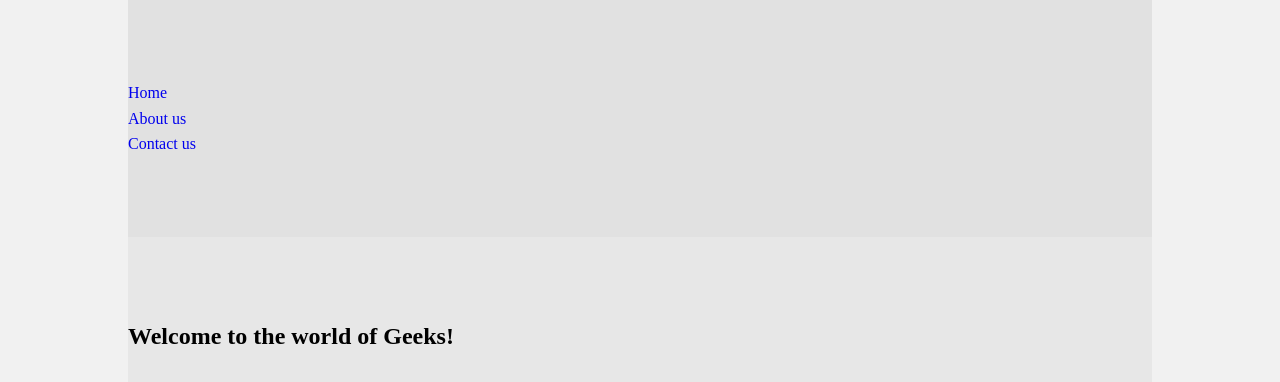
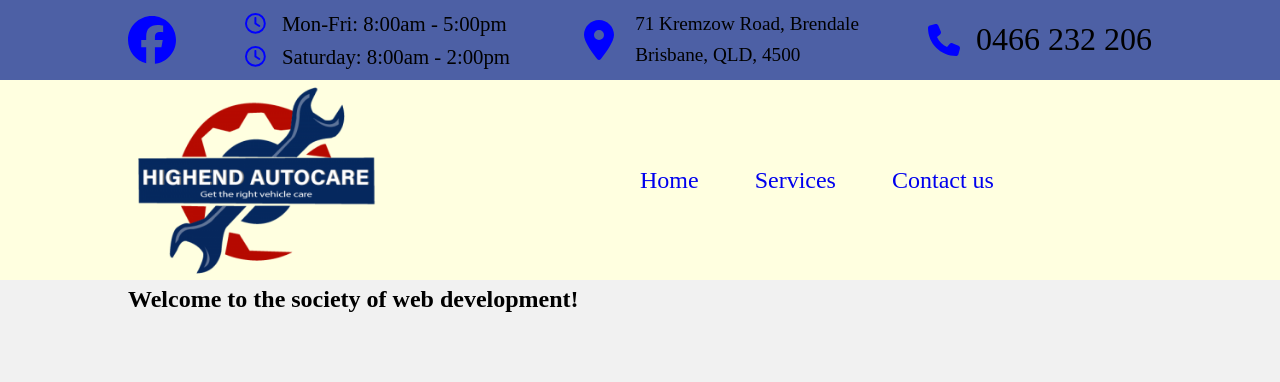
Before and after one commit to parjapat22/highend-autocare, a React (Create React App) app: page / in a window 1280 px wide. Shown: the top 382 px of the page. Built offline with nearby package versions, Linux system fonts and the light colour scheme.

Commit message:
top banner and nav bar added

```diff
--- a/package.json
+++ b/package.json
@@ -8,6 +8,7 @@
     "@testing-library/user-event": "^13.5.0",
     "react": "^18.2.0",
     "react-dom": "^18.2.0",
+    "react-icons": "^5.0.1",
     "react-router-dom": "^6.21.3",
     "react-scripts": "5.0.1",
     "web-vitals": "^2.1.4"
--- a/src/App.jsx
+++ b/src/App.jsx
@@ -1,18 +1,20 @@
 import React from "react";
 import { BrowserRouter as Router, Routes, Route } from "react-router-dom";
-import Navbar from "./components/navbar/Navbar";
+import TopBanner from "./components/topbanner/TopBanner";
+import NavBar from "./components/navbar/NavBar";
 import Home from "./components/home/Home";
-import About from "./components/about/About";
+import Services from "./components/services/Services";
 import Contact from "./components/contact/Contact";
 
 const App = () => {
   return (
     <Router>
-      <Navbar />
+      <TopBanner />
+      <NavBar />
 
       <Routes>
         <Route exact path="/" element={<Home />}></Route>
-        <Route exact path="/about" element={<About />}></Route>
+        <Route exact path="/services" element={<Services />}></Route>
         <Route exact path="/contact" element={<Contact />}></Route>
       </Routes>
     </Router>
--- a/src/components/about/About.jsx
+++ /dev/null
@@ -1,16 +0,0 @@
-import React from "react";
-
-const About = () => {
-  return (
-    <section className="container">
-      <div>
-        <h2>About GeeksforGeeks is a computer science portal for geeks!</h2>
-        Read more about us at :
-        <a href="https://www.geeksforgeeks.org/about/">
-          https://www.geeksforgeeks.org/about/
-        </a>
-      </div>
-    </section>
-  );
-};
-export default About;
--- a/src/components/contact/Contact.jsx
+++ b/src/components/contact/Contact.jsx
@@ -4,10 +4,10 @@ const Contact = () => {
   return (
     <section className="container">
       <div>
-        <h2>Contact GeeksforGeeks is a computer science portal for geeks!</h2>
+        <h2>Contact!</h2>
         Read more about us at :
-        <a href="https://www.geeksforgeeks.org/about/">
-          https://www.geeksforgeeks.org/about/
+        <a href="https://www.abfafac.org/about/">
+          https://www.abcaefafeea.org/about/
         </a>
       </div>
     </section>
--- a/src/components/home/Home.jsx
+++ b/src/components/home/Home.jsx
@@ -1,10 +1,11 @@
 import React from "react";
+import "./home.css";
 
 const Home = () => {
   return (
-    <section className="container">
-      <div>
-        <h1>Welcome to the world of Geeks!</h1>
+    <section className="home__section">
+      <div className="container">
+        <h1>Welcome to the society of web development!</h1>
       </div>
     </section>
   );
--- /dev/null
+++ b/src/components/home/home.css
@@ -0,0 +1,7 @@
+.home__section {
+  /* height: 5rem; */
+  display: flex;
+  align-items: center;
+  justify-content: center;
+  /* background: var(--color-primary); */
+}
--- a/src/components/navbar/Navbar.jsx
+++ b/src/components/navbar/Navbar.jsx
@@ -1,24 +1,30 @@
 import React from "react";
-import { NavLink } from "react-router-dom";
+// import { NavLink } from "react-router-dom";
+import "./navbar.css";
+import Logo from "../../assets/logo.png";
 
-const Navbar = () => {
+const NavBar = () => {
   return (
-    <section className="container">
-      <div>
-        <ul>
+    <nav>
+      <div className="container nav__container">
+        <a href="/" className="nav__logo">
+          <img src={Logo} alt="logo" />
+        </a>
+
+        <ul className="nav__menu">
           <li>
             <a href="/">Home</a>
           </li>
           <li>
-            <a href="/about">About us</a>
+            <a href="/services">Services</a>
           </li>
           <li>
-            <NavLink to="/contact">Contact us</NavLink>
+            <a href="/contact">Contact us</a>
           </li>
         </ul>
       </div>
-    </section>
+    </nav>
   );
 };
 
-export default Navbar;
+export default NavBar;
--- /dev/null
+++ b/src/components/navbar/navbar.css
@@ -0,0 +1,39 @@
+nav {
+  width: 100vw;
+  height: 12.5rem;
+  display: flex;
+  align-items: center;
+  justify-content: center;
+  /* position: fixed; */
+  /* top: 0; */
+  /* left: 0; */
+  background: lightyellow;
+  transition: var(--transition);
+}
+
+.nav__container {
+  display: flex;
+  align-items: center;
+  justify-content: space-between;
+}
+
+.nav__logo {
+  width: 16rem;
+}
+
+.nav__menu {
+  width: 50%;
+  display: flex;
+  justify-content: flex-start;
+  gap: 3.5rem;
+}
+
+.nav__menu li {
+  list-style: none;
+}
+
+.nav__menu a {
+  /* color: white; */
+  font-size: 1.5rem;
+  text-decoration: none;
+}
--- /dev/null
+++ b/src/components/services/Services.jsx
@@ -0,0 +1,16 @@
+import React from "react";
+
+const Services = () => {
+  return (
+    <section className="container">
+      <div>
+        <h2>Services!</h2>
+        Read more about us at :
+        <a href="https://www.abcgiutgasgka.org/about/">
+          https://www.abchajgjdas.org/about/
+        </a>
+      </div>
+    </section>
+  );
+};
+export default Services;
--- /dev/null
+++ b/src/components/topbanner/TopBanner.jsx
@@ -0,0 +1,65 @@
+import React from "react";
+import "./topbanner.css";
+import { FaFacebook } from "react-icons/fa6";
+import { FaRegClock } from "react-icons/fa6";
+import { FaLocationDot } from "react-icons/fa6";
+import { FaPhone } from "react-icons/fa6";
+
+const TopBanner = () => {
+  return (
+    <section className="banner__section">
+      <div className="container banner__container">
+        <div className="banner__meta-icon">
+          <FaFacebook />
+        </div>
+
+        <div className="banner__timing">
+          <div className="banner__hours">
+            <div className="banner__hours-icon">
+              <FaRegClock />
+            </div>
+            <div>
+              <p>Mon-Fri: 8:00am - 5:00pm</p>
+            </div>
+          </div>
+
+          <div className="banner__hours">
+            <div className="banner__hours-icon">
+              <FaRegClock />
+            </div>
+            <div>
+              <p>Saturday: 8:00am - 2:00pm</p>
+            </div>
+          </div>
+        </div>
+
+        <div className="banner__address">
+          <div className="banner__address-icon">
+            <FaLocationDot />
+          </div>
+          <div>
+            <a
+              href="https://maps.app.goo.gl/K21BN7RxWdnDNWDq6"
+              target="_blank"
+              rel="noopener noreferrer"
+            >
+              <p>71 Kremzow Road, Brendale</p>
+              <p>Brisbane, QLD, 4500</p>
+            </a>
+          </div>
+        </div>
+
+        <div className="banner__contact">
+          <div className="banner__contact-icon">
+            <FaPhone />
+          </div>
+          <div>
+            <p>0466 232 206</p>
+          </div>
+        </div>
+      </div>
+    </section>
+  );
+};
+
+export default TopBanner;
--- /dev/null
+++ b/src/components/topbanner/topbanner.css
@@ -0,0 +1,82 @@
+.banner__section {
+  height: 5rem;
+  display: flex;
+  align-items: center;
+  justify-content: center;
+  background: var(--color-primary);
+}
+
+.banner__container {
+  display: flex;
+  align-items: center;
+  justify-content: space-between;
+}
+
+.banner__meta-icon {
+  display: flex;
+  align-items: center;
+  color: blue;
+  font-size: 3rem;
+}
+
+.banner__timing {
+  display: flex;
+  flex-direction: column;
+  align-items: flex-start;
+}
+
+.banner__hours {
+  display: flex;
+  align-items: center;
+  gap: 1rem;
+}
+
+.banner__hours-icon {
+  display: flex;
+  align-items: center;
+  color: blue;
+  font-size: 1.3rem;
+}
+
+.banner__hours p {
+  font-size: 1.3rem;
+}
+
+.banner__address {
+  display: flex;
+  align-items: center;
+  gap: 1rem;
+}
+
+.banner__address-icon {
+  display: flex;
+  align-items: center;
+  color: blue;
+  font-size: 2.5rem;
+}
+
+.banner__address a {
+  color: black;
+  text-decoration: none;
+}
+
+.banner__address p {
+  font-size: 1.2rem;
+}
+
+.banner__contact {
+  display: flex;
+  align-items: center;
+  gap: 1rem;
+}
+
+.banner__contact-icon {
+  display: flex;
+  align-items: center;
+  color: blue;
+  font-size: 2rem;
+}
+
+.banner__contact p {
+  font-size: 2rem;
+}
--- a/src/index.css
+++ b/src/index.css
@@ -3,8 +3,6 @@
   padding: 0;
   border: 0;
   outline: 0;
-  list-style: none;
-  text-decoration: none;
   box-sizing: border-box;
 }
 
@@ -35,31 +33,31 @@ html {
 }
 
 body {
+  background-color: #f1f1f1;
   font-family: "Times New Roman", Helvetica, sans-serif;
   font-size: 1rem;
   font-weight: normal;
   line-height: 1.6;
-  background-color: #f1f1f1;
 }
 
-section:nth-child(odd) {
-  background-color: #e1e1e1;
-}
-
-section:nth-child(even) {
-  background-color: #e7e7e7;
+section {
+  width: 100vw;
+  transition: var(--transition);
 }
 
 .container {
   width: var(--container-width-lg);
   max-width: var(--max-width-desktop);
   margin-inline: auto;
-  background-color: lightyellow;
-  transition: var(--transition);
-  padding: 5rem 0;
 }
 
 img {
+  width: 100%;
   display: block;
   object-fit: cover;
 }
+
+a:hover {
+  cursor: pointer;
+  text-decoration: underline;
+}
```
Also changed, not shown: src/assets/logo.png (added), 1 other file (tests, documents, lock files or other folders).
